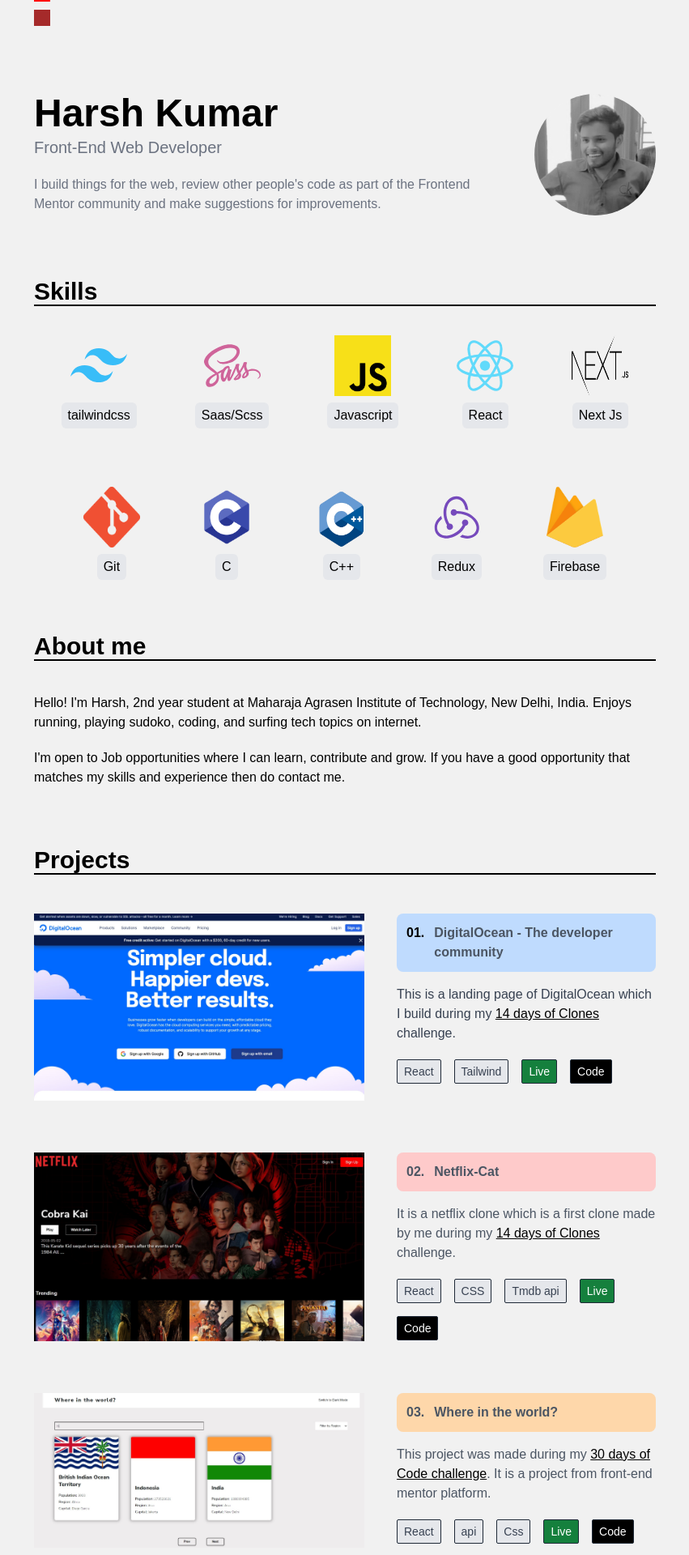
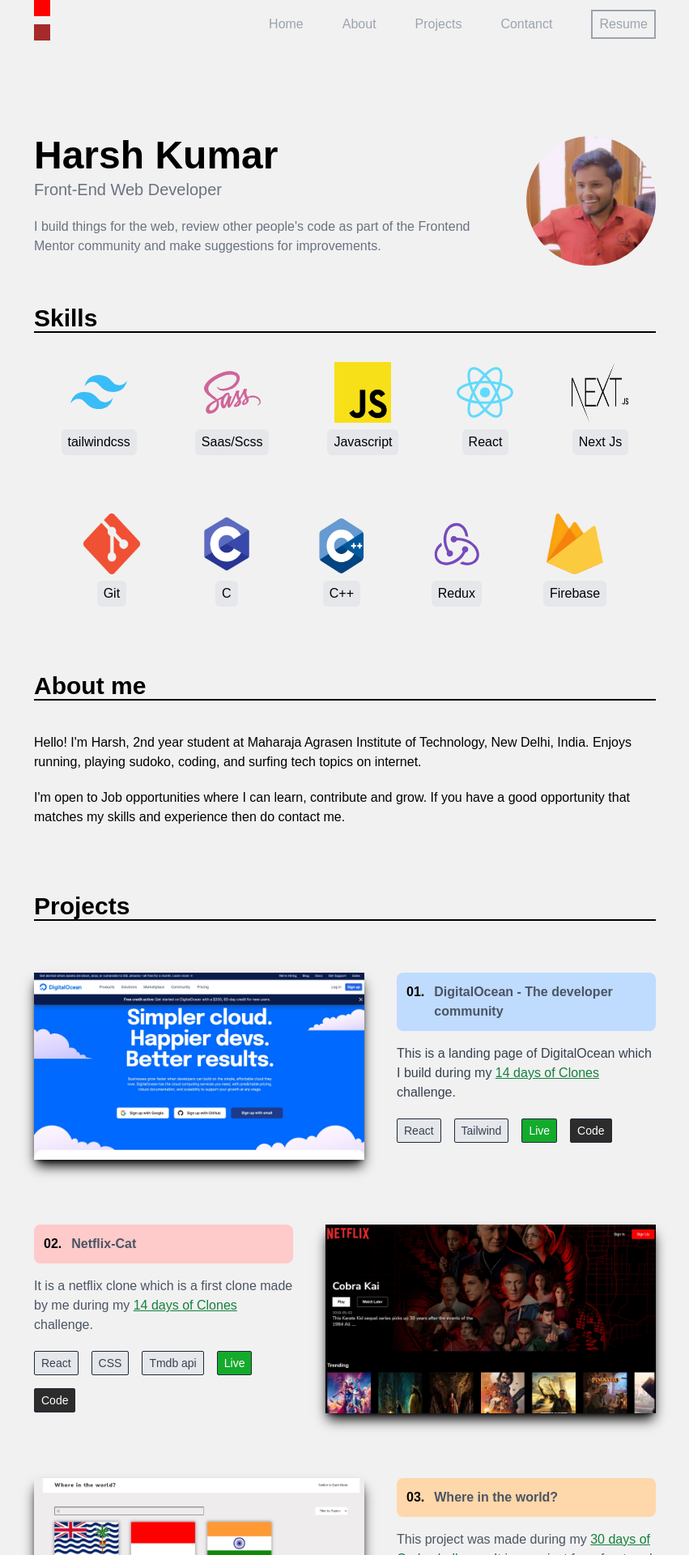
Before and after one commit to thisisharsh7/Harsh-portfolio, a Next.js app: page / in a window 1280 px wide. Shown: the part 20-1940 px from the top of the page at 81% size, without its empty margins (214-1065 px from the left). Built offline with nearby package versions, Linux system fonts and the light colour scheme.

Commit message:
portfolio on go

```diff
--- a/Extend/About.js
+++ b/Extend/About.js
@@ -12,7 +12,7 @@
 
 export default function About() {
   return (
-    <section className="w-full flex flex-col gap-12 max-w-screen-md pt-3">
+    <section className="w-full flex flex-col max-w-screen-md">
       <div className="flex flex-col gap-5">
         <h1 className="text-3xl relative font-semibold before:content-[''] before:w-full before:h-0.5 before:bottom-0 before:bg-black before:absolute">
           Skills
@@ -62,8 +62,9 @@
           </li>
         </ul>
       </div>
+      <div id="about" className="w-full h-16"></div>
       <div className="  flex flex-col gap-10 ">
-        <h1 className="text-3xl relative font-semibold before:content-[''] before:w-full before:h-0.5 before:bottom-0 before:bg-black before:absolute">
+        <h1 className="text-3xl relative font-semibold before:content-[''] before:w-full before:h-0.5 before:bottom-0 before:bg-black before:absolute ">
           About me
         </h1>
         <p className="flex flex-col gap-5">
--- a/Extend/Contanct.js
+++ b/Extend/Contanct.js
@@ -1,6 +1,8 @@
+
 export default function Contanct(){
     return (
-        <section className="w-full flex flex-col gap-12 max-w-screen-md pt-2 ">
+        <section className="w-full flex flex-col gap-12 max-w-screen-md">
+        <div id="contanct" className="h-5"></div>
           <h1 className="text-3xl relative font-semibold before:content-[''] before:w-full before:h-0.5 before:bottom-0 before:bg-black before:absolute">Contanct</h1>
           <div>
             <form className=" p-2 flex flex-col gap-3">
--- a/Extend/Header.js
+++ b/Extend/Header.js
@@ -1,14 +1,24 @@
-import Link from "next/link";
-import { useRouter } from "next/router";
-
 export default function Header() {
-  const route = useRouter();
   return (
     <header className=" p-8 flex justify-center">
       <nav className="flex  items-center w-full justify-between max-w-screen-md">
-      <p className="logo relative w-5"></p>
-        <ul className="flex gap-12 nav-list">
-
+        <p className="logo relative w-5"></p>
+        <ul className="flex gap-12 nav-list items-center">
+          <li className="cursor-pointer text-gray-400  transition-all duration-300 hover:text-black">
+            <a href="#">Home</a>
+          </li>
+          <li className="cursor-pointer text-gray-400  transition-all duration-300 hover:text-black">
+            <a href="#about">About</a>
+          </li>
+          <li className="cursor-pointer text-gray-400  transition-all duration-300 hover:text-black">
+            <a href="#project">Projects</a>
+          </li>
+          <li className="cursor-pointer text-gray-400  transition-all duration-300 hover:text-black">
+            <a href="#contanct">Contanct</a>
+          </li>
+          <li className="border-2 border-gray-400 px-2 py-1 cursor-pointer text-gray-400  transition-all duration-500 hover:border-black hover:text-black">
+            <a href="Resume.pdf">Resume</a>
+          </li>
         </ul>
       </nav>
     </header>
--- a/Extend/Intro.js
+++ b/Extend/Intro.js
@@ -2,10 +2,10 @@
 import Image from "next/image";
 export default function Intro() {
   return (
-    <section className="w-full flex items-start max-w-screen-md pt-10 justify-between ">
+    <section className="w-full flex sm:flex-row flex-col-reverse items-start max-w-screen-md pt-10 justify-between ">
       <div className="flex flex-col gap-5">
         <div className="intro flex flex-col gap-1">
-          <h1 className="font-bold text-5xl">Harsh Kumar</h1>
+          <h1 className="font-bold sm:text-5xl text-4xl">Harsh Kumar</h1>
           <p className="text-xl text-gray-500">Front-End Web Developer</p>
         </div>
         <p className="max-w-xl text-gray-500">
@@ -13,12 +13,15 @@
           Frontend Mentor community and make suggestions for improvements.
         </p>
       </div>
+      <div className="sm:w-40 w-60">
       <Image
         src={harsh}
-        className="rounded-full filter grayscale"
-        width="150"
-        height="150"
+        className="rounded-full "
+        width="160"
+        height="160"
+        alt="harsh-profile"
       />
+      </div>
     </section>
   );
 }
--- a/Extend/Projects.js
+++ b/Extend/Projects.js
@@ -5,24 +5,27 @@
 
 export default function Projects() {
   return (
-    <section className="w-full flex flex-col gap-12 max-w-screen-md pt-2">
+    <section className="w-full flex flex-col max-w-screen-md">
+    <div id="project" className="h-10"></div>
       <h1 className="text-3xl relative font-semibold before:content-[''] before:w-full before:h-0.5 before:bottom-0 before:bg-black before:absolute">
         Projects
       </h1>
-      <div className="flex flex-col gap-16">
+      <div className="flex flex-col gap-20 pt-16">
         <div className="flex gap-10 sm:flex-nowrap flex-wrap">
+        <div className=" flex shadow-black shadow-lg">
           <Image src={digitalOcean}/>
+        </div>
           <div className="flex flex-col gap-4 max-w-[20rem]">
-            <h1 className="text-base font-bold bg-blue-200 rounded-lg p-3 text-gray-600 flex gap-3 sm:w-[20rem] w-full">
+            <h1 className="text-base font-bold bg-blue-200 rounded-lg p-3 text-gray-600 flex gap-3 sm:w-[20rem] w-full ">
               <span className="text-black">01. </span>DigitalOcean - The
               developer community
             </h1>
             <div className="flex flex-col gap-5">
               <p className="text-gray-700">
                 This is a landing page of DigitalOcean which I build during my{" "}
-                <span className="text-black underline cursor-pointer">
+                <a href="https://github.com/thisisharsh7/14-days-of-Clones" target="_blank" className="animlink text-green-700 underline cursor-pointer">
                   14 days of Clones
-                </span>{" "}
+                </a>{" "}
                 challenge.
               </p>
               <ul className="flex flex-wrap gap-4">
@@ -32,29 +35,29 @@
                 <li className="bg-gray-200 py-1 px-2 rounded-sm text-sm font-thin text-gray-700 border-[1.4px] border-gray-800">
                   Tailwind
                 </li>
-                <li className="bg-green-700 py-1 px-2 rounded-sm text-sm font-thin text-white border-[1.4px] border-gray-800">
-                  Live
+                <li className="bg-green-700 py-1 px-2 rounded-sm text-sm font-thin text-white border-[1.4px] border-gray-800 liveAnim">
+                <a href="https://yes-digitalocean.netlify.app/" target="_blank">Live</a>
                 </li>
-                <li className="bg-black py-1 px-2 rounded-sm text-sm font-thin text-white border-[1.4px] border-gray-800">
-                  Code
+                <li className="bg-black py-1 px-2 rounded-sm text-sm font-thin text-white border-[1.4px] border-gray-800 repoAnim">
+                <a href="https://github.com/thisisharsh7/14-days-of-Clones/tree/main/digital-ocean-cat" target="_blank">Code</a>
                 </li>
               </ul>
             </div>
           </div>
         </div>
         <div className="flex gap-10 sm:flex-nowrap flex-wrap">
-          <Image src={netflix} />
+
           <div className="flex flex-col gap-4 max-w-[20rem]">
             <h1 className="text-base font-bold bg-red-200 rounded-lg p-3 text-gray-600 flex gap-3 sm:w-[20rem] w-full">
-              <span>02. </span>Netflix-Cat
+              <span className="text-black">02. </span>Netflix-Cat
             </h1>
             <div className="flex flex-col gap-5">
               <p className="text-gray-600">
                 It is a netflix clone which is a first clone made by me during
                 my{" "}
-                <span className="text-black underline cursor-pointer">
+                <a href="https://github.com/thisisharsh7/14-days-of-Clones" target="_blank" className="animlink text-green-700 underline cursor-pointer">
                   14 days of Clones
-                </span>{" "}
+                </a>{" "}
                 challenge.
               </p>
               <ul className="flex flex-wrap gap-4">
@@ -67,28 +70,31 @@
                 <li className="bg-gray-200 py-1 px-2 rounded-sm text-sm font-thin text-gray-700 border-[1.4px] border-gray-800">
                   Tmdb api
                 </li>
-                <li className="bg-green-700 py-1 px-2 rounded-sm text-sm font-thin text-white border-[1.4px] border-gray-800">
-                  Live
+                <li className="bg-green-700 py-1 px-2 rounded-sm text-sm font-thin text-white border-[1.4px] border-gray-800 liveAnim">
+                <a href="https://yes-netflix.netlify.app/" target="_blank">Live</a>
                 </li>
-                <li className="bg-black py-1 px-2 rounded-sm text-sm font-thin text-white border-[1.4px] border-gray-800">
-                  Code
+                <li className="bg-black py-1 px-2 rounded-sm text-sm font-thin text-white border-[1.4px] border-gray-800 repoAnim">
+                <a href="https://github.com/thisisharsh7/14-days-of-Clones/tree/main/netflix-cat" target="_blank">Code</a>
                 </li>
               </ul>
             </div>
           </div>
+          <div className=" flex shadow-black shadow-lg">
+          <Image src={netflix} /></div>
         </div>
         <div className="flex gap-10 sm:flex-nowrap flex-wrap">
-          <Image src={world} />
+        <div className=" flex shadow-black shadow-lg">
+          <Image src={world} /></div>
           <div className="flex flex-col gap-4 max-w-[20rem]">
-            <h1 className="text-base font-bold bg-orange-200 rounded-lg p-3 text-gray-600 flex gap-3 sm:w-[20rem] w-full ">
-              <span>03. </span>Where in the world?
+            <h1 className="text-base font-bold bg-orange-200 rounded-lg p-3 text-gray-600 flex gap-3 sm:w-[20rem] w-full">
+              <span className="text-black">03. </span>Where in the world?
             </h1>
             <div className="flex flex-col gap-5">
               <p className="text-gray-600">
                 This project was made during my{" "}
-                <span className="text-black underline cursor-pointer">
+                <a href="https://github.com/thisisharsh7/30-Days-of-code" target="_blank" className="text-green-700 animlink underline cursor-pointer">
                   30 days of Code challenge
-                </span>
+                </a>
                 . It is a project from front-end mentor platform.
               </p>
               <ul className="flex flex-wrap gap-4">
@@ -101,11 +107,10 @@
                 <li className="bg-gray-200 py-1 px-2 rounded-sm text-sm font-thin text-gray-700 border-[1.4px] border-gray-800">
                   Css
                 </li>
-                <li className="bg-green-700 py-1 px-2 rounded-sm text-sm font-thin text-white border-[1.4px] border-gray-800">
-                  Live
+                <li className="bg-green-700 py-1 px-2 rounded-sm text-sm font-thin text-white border-[1.4px] border-gray-800 liveAnim"><a href="https://spectacular-lolly-481d06.netlify.app/" target="_blank">Live</a>
                 </li>
-                <li className="bg-black py-1 px-2 rounded-sm text-sm font-thin text-white border-[1.4px] border-gray-800">
-                  Code
+                <li className="bg-black py-1 px-2 rounded-sm text-sm font-thin text-white border-[1.4px] border-gray-800 repoAnim">
+                <a href="https://github.com/thisisharsh7/30-Days-of-code/tree/main/rest-countries-api-with-color-theme-switcher-master" target="_blank">Code</a>
                 </li>
               </ul>
             </div>
--- a/pages/index.js
+++ b/pages/index.js
@@ -6,7 +6,7 @@
 
 export default function Home() {
   return (
-    <main className="flex flex-col gap-16  items-center p-8">
+    <main className="flex flex-col gap-10  items-center p-12">
       <Intro />
       <About />
       <Projects />
--- a/styles/globals.css
+++ b/styles/globals.css
@@ -40,3 +40,19 @@
   align-items: center;
   padding: 1rem;
 }
+.liveAnim{
+  animation: blink 800ms infinite alternate linear;
+}
+@keyframes blink {
+  100%{
+    background-color: rgb(18, 233, 18);
+  }
+}
+.repoAnim{
+  animation: bink 800ms infinite alternate linear;
+}
+@keyframes bink {
+  100%{
+    background-color: rgb(110, 110, 110);
+  }
+}
```
Also changed, not shown: Extend/Footer.js (+6 -6 lines), 1 other file (tests, documents, lock files or other folders).
